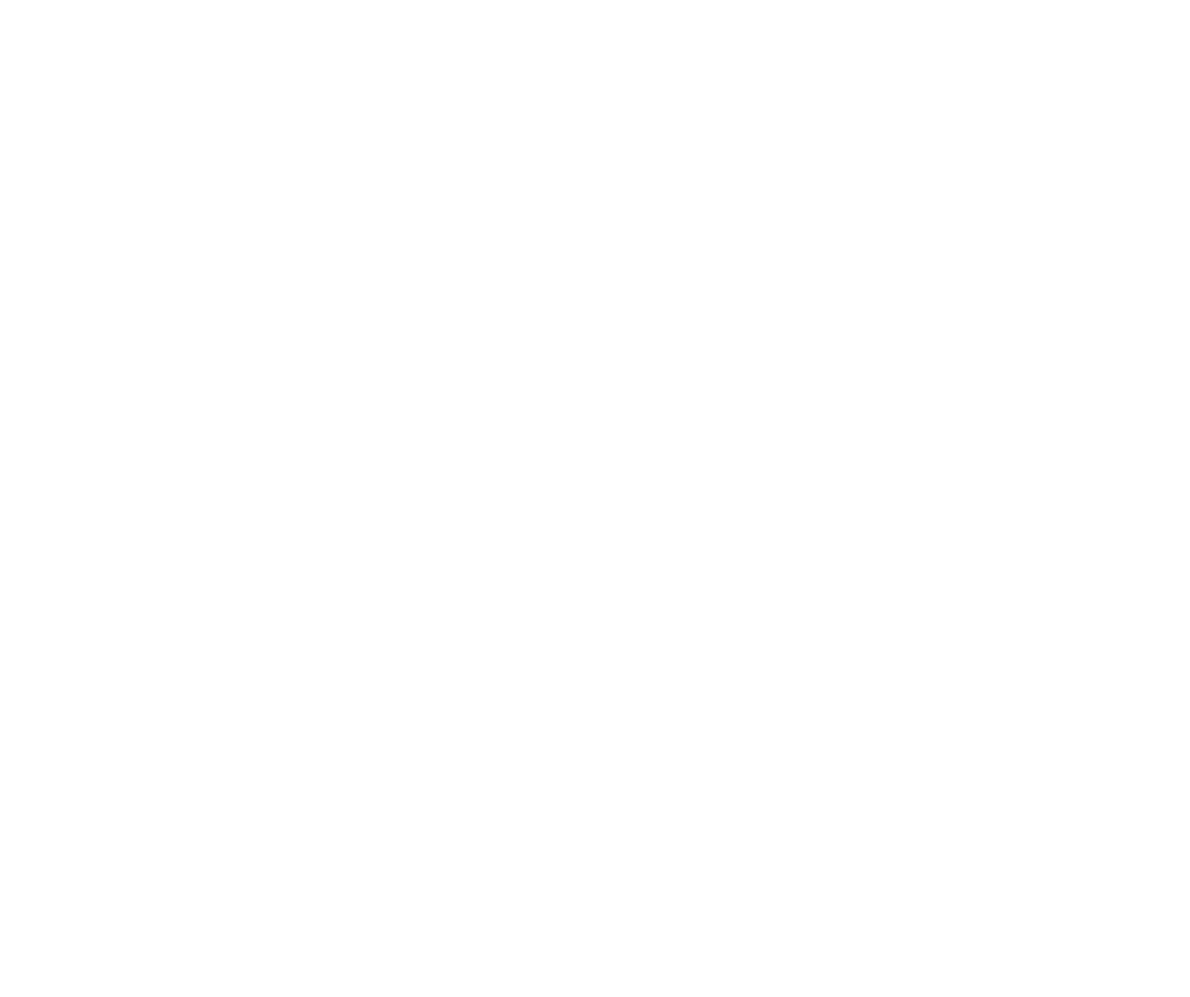
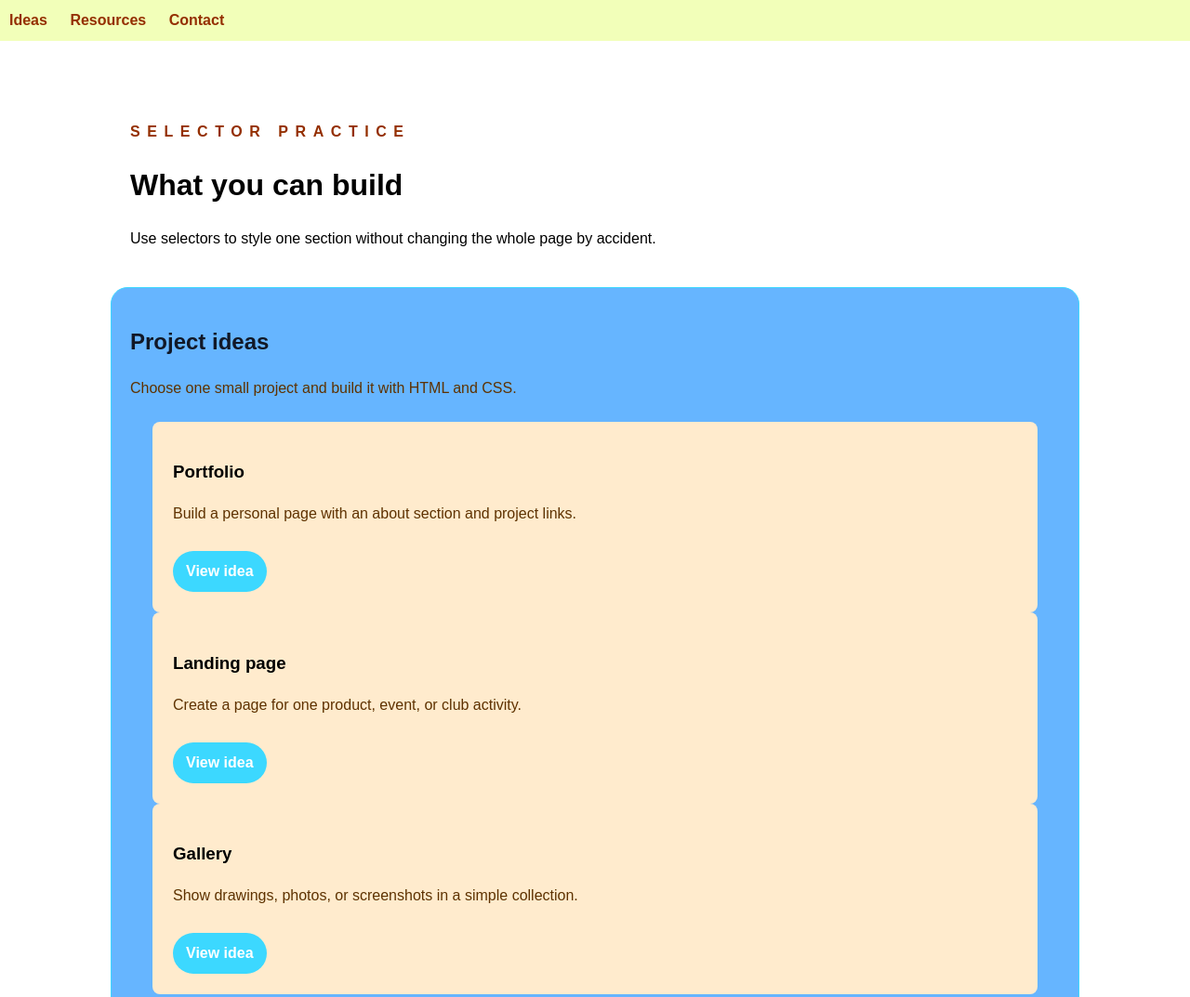
Before and after one commit to ChenYing07/html-css, a plain HTML site: page exercise 3/feature-cards/index.html in a window 1280 px wide. Shown: the top 1073 px of the page at 93% size. Before the commit the page ends 800 px from the top, so only its background shows below. Drawn offline with Linux system fonts and the light colour scheme.

Commit message:
exercise 3

```diff
--- a/exercise 3/feature-cards/index.html
+++ b/exercise 3/feature-cards/index.html
@@ -0,0 +1,60 @@
+<!DOCTYPE html>
+<html lang="en">
+  <head>
+    <meta charset="UTF-8">
+    <meta name="viewport" content="width=device-width, initial-scale=1.0">
+    <title>Selector practice</title>
+    <link rel="stylesheet" href="style.css">
+  </head>
+  <body>
+    <nav class="site-nav">
+      <a href="#features">Ideas</a>
+      <a href="#resources">Resources</a>
+      <a href="#contact">Contact</a>
+    </nav>
+
+    <header class="hero">
+      <p class="eyebrow">Selector practice</p>
+      <h1>What you can build</h1>
+      <p>Use selectors to style one section without changing the whole page by accident.</p>
+    </header>
+
+    <main>
+      <section class="features" id="features">
+        <h2>Project ideas</h2>
+        <p class="section-intro">Choose one small project and build it with HTML and CSS.</p>
+
+        <div class="card-grid">
+          <article class="feature-card">
+            <h3>Portfolio</h3>
+            <p>Build a personal page with an about section and project links.</p>
+            <a class="button-link" href="#portfolio">View idea</a>
+          </article>
+
+          <article class="feature-card">
+            <h3>Landing page</h3>
+            <p>Create a page for one product, event, or club activity.</p>
+            <a class="button-link" href="#landing">View idea</a>
+          </article>
+
+          <article class="feature-card">
+            <h3>Gallery</h3>
+            <p>Show drawings, photos, or screenshots in a simple collection.</p>
+            <a class="button-link" href="#gallery">View idea</a>
+          </article>
+        </div>
+      </section>
+
+      <section class="resources" id="resources">
+        <h2>Resources</h2>
+        <p>Use small experiments to test selectors before adding more CSS.</p>
+        <a href="#notes">Read notes</a>
+      </section>
+    </main>
+
+    <footer class="site-footer" id="contact">
+      <p>Built with HTML and CSS.</p>
+      <a href="#top">Back to top</a>
+    </footer>
+  </body>
+</html>
--- a/exercise 3/feature-cards/style.css
+++ b/exercise 3/feature-cards/style.css
@@ -0,0 +1,92 @@
+body {
+  margin: 0;
+  font-family: Arial, sans-serif;
+  background-color: #ffffff;
+  color: #000000;
+  line-height: 1.5;
+}
+h2 {
+  color: #111827;
+}
+
+.feature-card {
+    background-color: blanchedalmond;
+    padding: 22px;
+    border-radius: 8px;
+}
+
+.features p {
+    color: #5e3200;
+}
+
+.feature-card h3{
+    color: #000000;
+}
+.site-nav {
+    padding: 10px;color: #5e3200;
+    background-color: rgb(242, 255, 185);
+}
+.site-nav > a {
+    margin-right: 20px;
+  color: #942f00;
+  font-weight: 800;
+  text-decoration: none;
+}
+
+.hero,
+.features,
+.resources,
+.site-footer{
+     max-width: 1000px;
+     margin: 40px auto;
+     padding: 0 24px
+}
+
+.hero{
+    padding-top: 30px;
+}
+
+.features{
+    background-color: #66b5ff;
+    padding: 20px;
+    border: 1px solid #3cd8ff;
+    border-radius: 18px;
+    margin-top: 10px;
+}
+
+.eyebrow{
+    color: #942f00;
+    font-weight: 600;
+    text-transform: uppercase;
+    letter-spacing: 0.2cm;
+}
+
+.card-grid{
+    margin: 24px;
+}
+
+.button-link{
+    display: inline-block;
+    margin-top: 12px;
+    padding: 10px 14px;
+    background-color: #3b82f6;
+    color: white;
+    border-radius: 999px;
+    text-decoration: none;
+    font-weight: 700;
+}
+
+.features .button-link{
+    background-color: #3cd8ff;
+}
+.button-link:hover,
+.button-link:focus{
+     background-color: #3d91b3;
+     outline: 3px solid #3a9ecc;
+     outline-offset: 3px;
+}
+
+a{
+    color: #3b82f6;
+    background-color: transparent;
+}
--- a/exercise 3/selectors-cascade-states/style.css
+++ b/exercise 3/selectors-cascade-states/style.css
@@ -68,7 +68,7 @@ h2 {
 .material-card {
   background-color: white;
   padding: 20px;
-  border: 1px solid #dbeafe;
+  border: 1px solid #000000;
   border-radius: 18px;
   margin-top: 16px;
 }
@@ -100,7 +100,3 @@ a {
 .lesson-link {
   background-color: #3b82f6;
 }
-
-.material-shelf .lesson-link {
-  background-color: #2563eb;
-}
```
Also changed, not shown: 2 other files.
